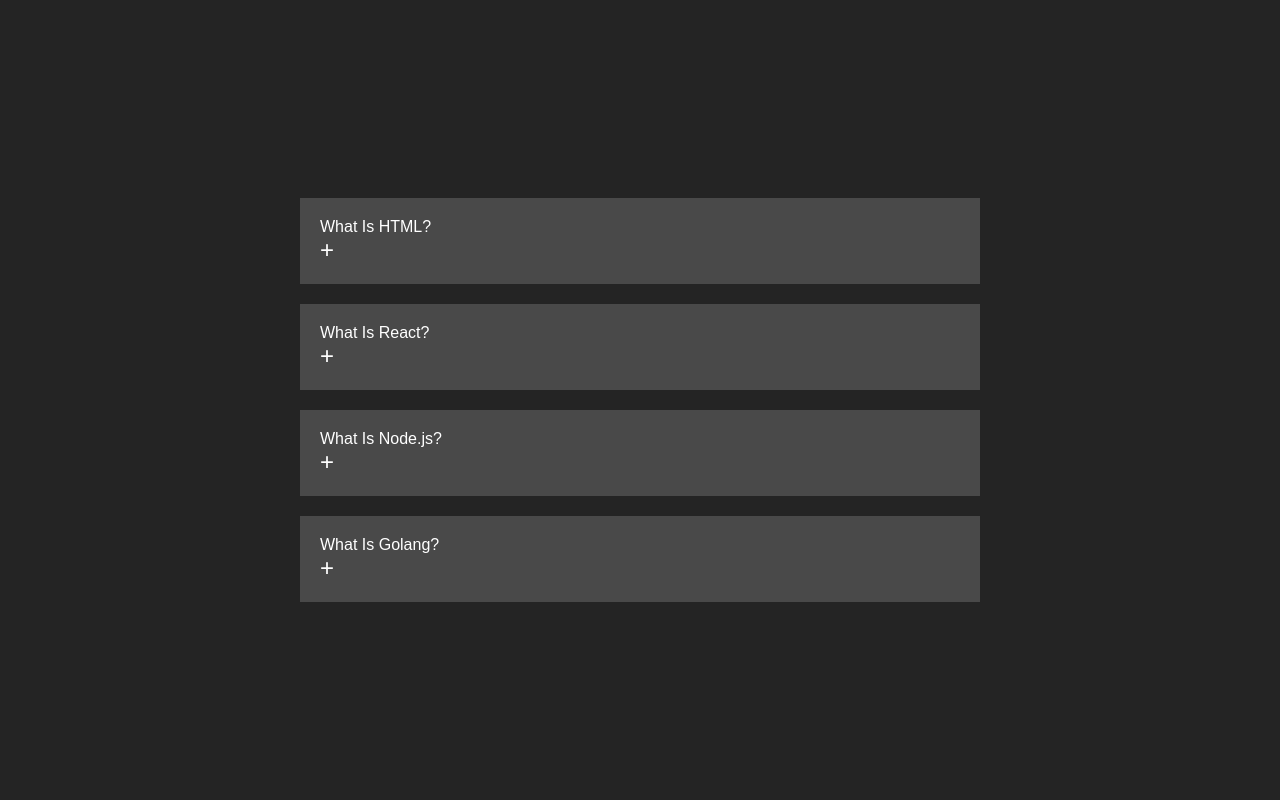
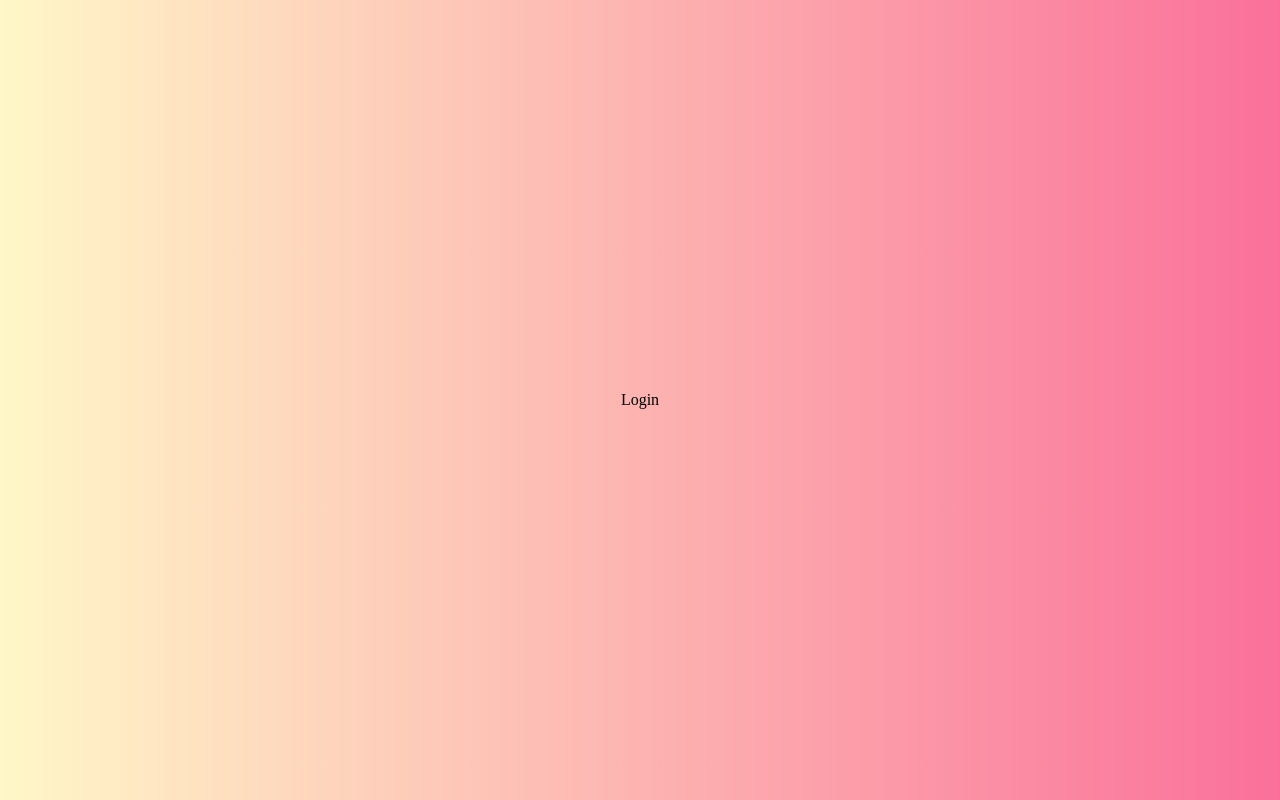
Before and after one commit to G1DY/React-Project1, a React (Vite) app: page / in a window 1280 px wide. Built offline with nearby package versions, Linux system fonts and the light colour scheme.

Commit message:
building a form validation task

```diff
--- a/src/App.jsx
+++ b/src/App.jsx
@@ -1,13 +1,11 @@
 import React from 'react'
-import { accordionData } from './Components/Utils/content'
-import Accordion from './Components/Accordion'
+import Login from './Components/Login';
+
 
 const App = () => {
   return (
-    <div className="accordion">
-      {accordionData.map(({title, content}) => (
-        <Accordion title={title} content={content}/>
-      ))}
+    <div>
+      <Login/>
     </div>
   );
 };
--- a/src/Components/Login.jsx
+++ b/src/Components/Login.jsx
@@ -1,6 +1,9 @@
 import React from 'react'
+import { useState } from 'react'
+import "../Styles/Login.css"
 
 const Login = () => {
+
   return (
     <div>Login</div>
   )
--- a/src/Styles/Login.css
+++ b/src/Styles/Login.css
@@ -0,0 +1,64 @@
+* {
+    margin: 0;
+    padding: 0;
+    box-sizing: border-box;
+  }
+
+  body {
+    height: 100vh;
+    background-image: linear-gradient(to right, #fff7c8 0%, #fa709a 100%);
+    display: flex;
+    justify-content: center;
+    align-items: center;
+  }
+
+  .card {
+    background: #f3fffe;
+    display: grid;
+    grid-template-columns: 1fr 1fr;
+    width: 50rem;
+    height: 30rem;
+    box-shadow: 0.5px 0.5px 1px 1px rgb(255, 255, 223);
+  }
+
+  .card-image {
+    /* background: url("../public/rohit-tandon-9wg5jCEPBsw-unsplash.jpg"); */
+
+    background: url("https://images.unsplash.com/photo-1540979388789-6cee28a1cdc9?ixlib=rb-4.0.3&ixid=MnwxMjA3fDB8MHxwaG90by1wYWdlfHx8fGVufDB8fHx8&auto=format&fit=crop&w=387&q=80");
+    background-position: center;
+    background-size: cover;
+  }
+
+  form {
+    display: flex;
+    flex-direction: column;
+    justify-content: center;
+    align-items: center;
+  }
+
+  input {
+    padding: 10px 10px;
+    margin: 5px;
+    width: 20rem;
+    background: transparent;
+    border: none;
+    border-bottom: 1px solid #ccc;
+    outline: none;
+  }
+
+  .error {
+    font-family: sans-serif;
+    color: red;
+  }
+
+  .submit-btn {
+    width: 80%;
+    margin-top: 20px;
+    padding: 10px 20px;
+    background: transparent;
+    background: rgb(255, 90, 123);
+    cursor: pointer;
+    border: none;
+    color: #fff;
+    font-weight: bold;
+  }
```
